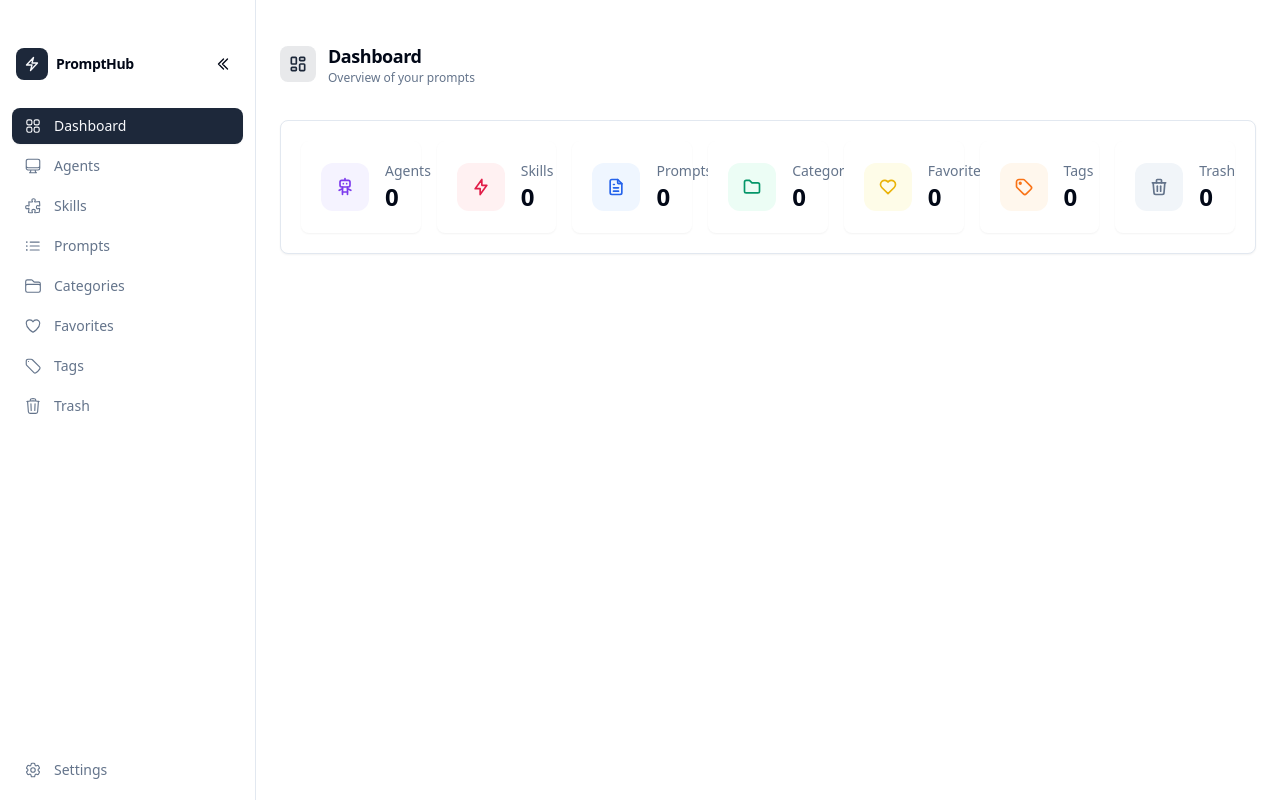
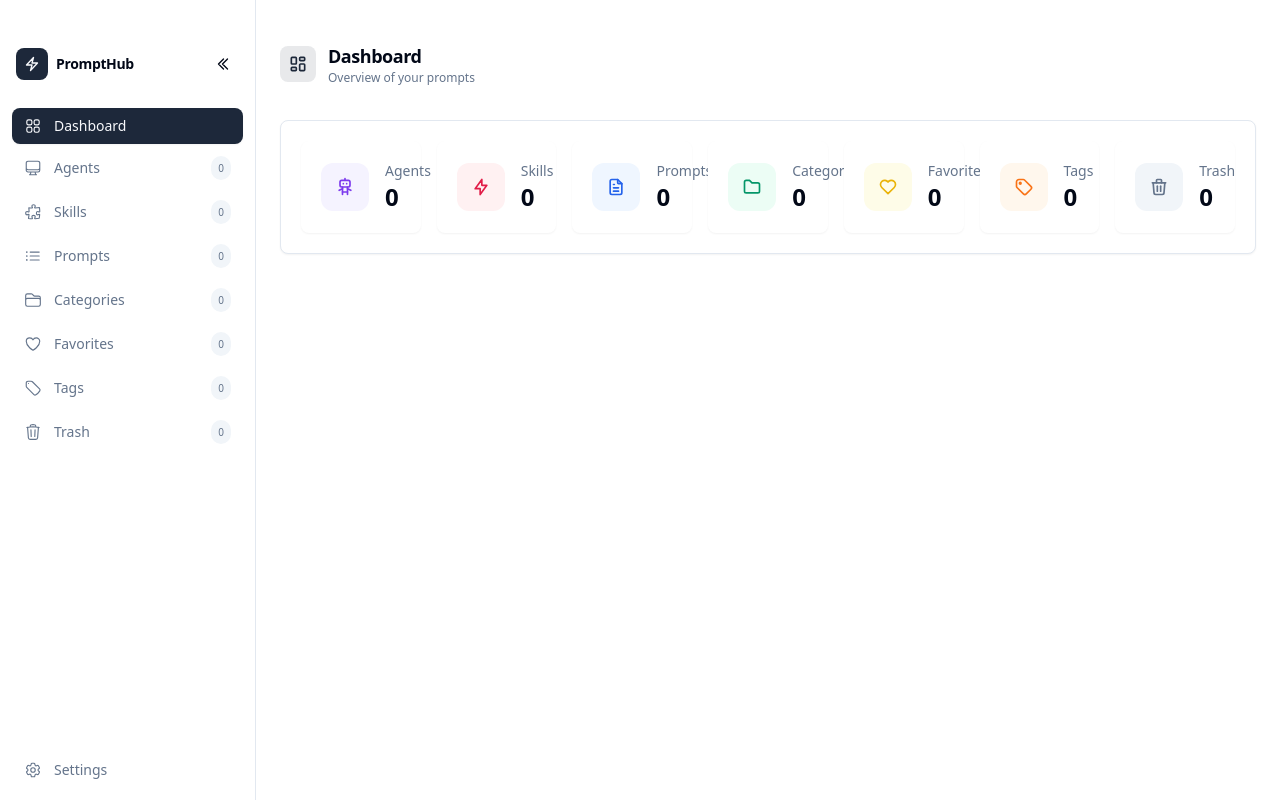
Before and after one commit to rumman02/Prompt-Manager, a React (Vite) app: page / in a window 1280 px wide. Built offline with nearby package versions, Linux system fonts and the light colour scheme.

Commit message:
Add count badges to sidebar navigation items
- Remove broken useEffect/invoke call that silently failed to fetch trash count
- Accept counts prop from parent App (derived from stats)
- Render pill-shaped count badges inline for each nav item

```diff
--- a/src/App.tsx
+++ b/src/App.tsx
@@ -245,6 +245,15 @@ function AppContent() {
         categories={categories}
         selectedCategory={selectedCategory}
         onCategorySelect={handleCategorySelect}
+        counts={{
+          prompts: stats.totalPrompts,
+          agents: stats.totalAgents,
+          skills: stats.totalSkills,
+          favorites: stats.favoritesCount,
+          categories: stats.totalCategories,
+          tags: stats.tagsCount,
+          trash: stats.trashCount,
+        }}
       />
 
       <div className="flex flex-1 flex-col overflow-hidden">
--- a/src/components/sidebar.tsx
+++ b/src/components/sidebar.tsx
@@ -1,5 +1,3 @@
-import { useEffect } from "react";
-import { invoke } from "@tauri-apps/api/core";
 import { cn, formatDate } from "@/lib/utils";
 import { NAV_ITEMS } from "@/constants/nav";
 import type { CategoryCount } from "@/types";
@@ -14,6 +12,15 @@ interface SidebarProps {
   categories: CategoryCount[];
   selectedCategory: string | null;
   onCategorySelect: (category: string | null) => void;
+  counts: {
+    prompts: number;
+    agents: number;
+    skills: number;
+    favorites: number;
+    categories: number;
+    tags: number;
+    trash: number;
+  };
 }
 
 export function Sidebar({
@@ -24,17 +31,20 @@ export function Sidebar({
   categories,
   selectedCategory,
   onCategorySelect,
+  counts,
 }: SidebarProps) {
-  useEffect(() => {
-    const fetchTrashCount = async () => {
-      try {
-        await invoke<number>("get_trash_count");
-      } catch {
-        // Ignore errors
-      }
-    };
-    fetchTrashCount();
-  }, []);
+  const countFor = (id: string): number | null => {
+    switch (id) {
+      case "prompts": return counts.prompts;
+      case "agents": return counts.agents;
+      case "skills": return counts.skills;
+      case "favorites": return counts.favorites;
+      case "categories": return counts.categories;
+      case "tags": return counts.tags;
+      case "trash": return counts.trash;
+      default: return null;
+    }
+  };
 
   return (
     <aside
@@ -100,7 +110,18 @@ export function Sidebar({
               <svg className="h-[18px] w-[18px] flex-shrink-0" fill="none" viewBox="0 0 24 24" strokeWidth={1.5} stroke="currentColor">
                 <path strokeLinecap="round" strokeLinejoin="round" d={item.icon} />
               </svg>
-              {!collapsed && <span>{item.label}</span>}
+              {!collapsed && (
+                <span className="flex-1 text-left">{item.label}</span>
+              )}
+              {!collapsed && (() => {
+                const n = countFor(item.id);
+                if (n === null || n < 0) return null;
+                return (
+                  <span className="ml-auto inline-flex min-w-[1.25rem] items-center justify-center rounded-full bg-muted px-1.5 py-0.5 text-[10px] font-medium tabular-nums text-muted-foreground">
+                    {n}
+                  </span>
+                );
+              })()}
             </button>
           ))}
         </div>
```
